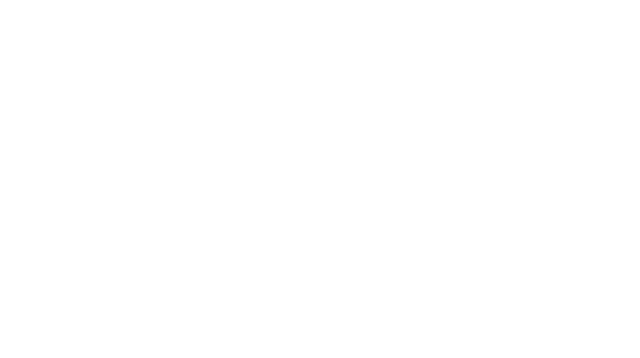
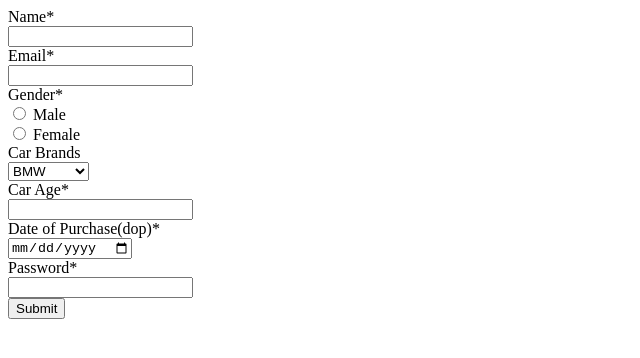
Before and after one commit to acciojob/car-insurance-form-shubhhamdev, a website: page main.html in a window 1280 px wide. Shown: the whole page, without its empty margins (0-640 px from the left). Drawn offline with Linux system fonts and the light colour scheme.

Commit message:
created a submission

```diff
--- a/main.html
+++ b/main.html
@@ -7,6 +7,38 @@
 </head>
 
 <body>
+	<form method="POST" action="submit.php">
+        <label for="name">Name*</label><br>
+        <input type="text" id="name" name="name" required><br>
+
+        <label for="email">Email*</label><br>
+        <input type="email" id="email" name="email" required><br>
+
+        <label>Gender*</label><br>
+        <input type="radio" id="male" name="gender" value="male" required>
+        <label for="male">Male</label><br>
+        <input type="radio" id="female" name="gender" value="female" required>
+        <label for="female">Female</label><br>
+
+        <label for="cars">Car Brands</label><br>
+        <select id="cars" name="car_brand">
+            <option value="BMW">BMW</option>
+            <option value="Audi">Audi</option>
+            <option value="Mercedes">Mercedes</option>
+        </select><br>
+
+        <label for="carage">Car Age*</label><br>
+        <input type="number" id="carage" name="car_age" required><br>
+
+        <label for="dop">Date of Purchase(dop)*</label><br>
+        <input type="date" id="dop" name="date_of_purchase" required><br>
+
+        <label for="password">Password*</label><br>
+        <input type="password" id="password" name="password" required><br>
+
+        <button type="submit">Submit</button>
+    </form>
+
 	<!-- the entire body must be written by student -->
     <script type="text/javascript" src="./script.js">
 </script>
```
